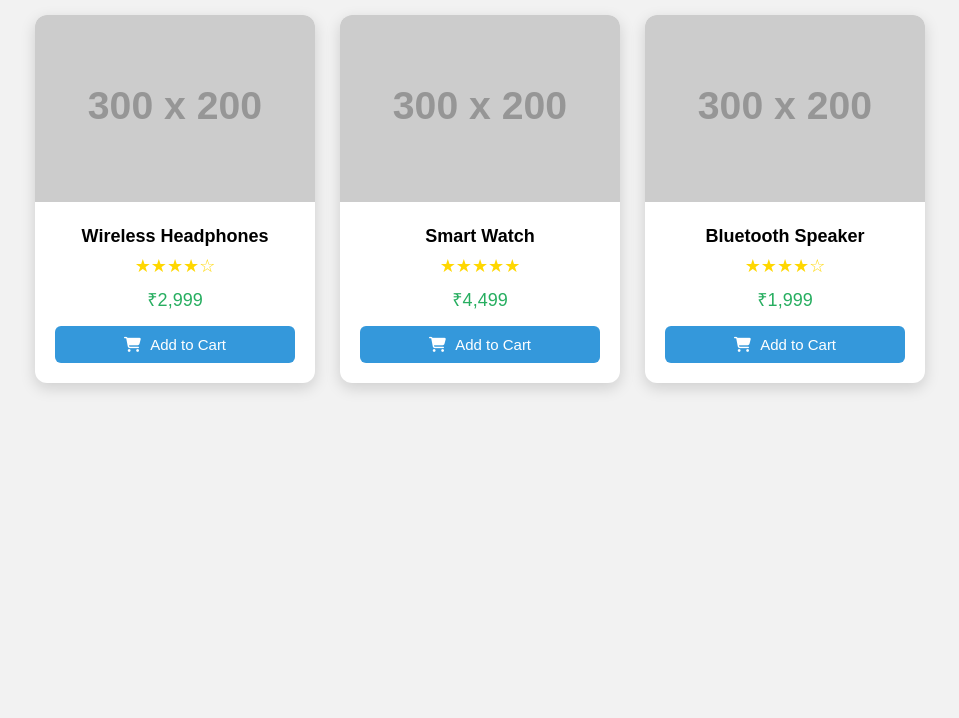
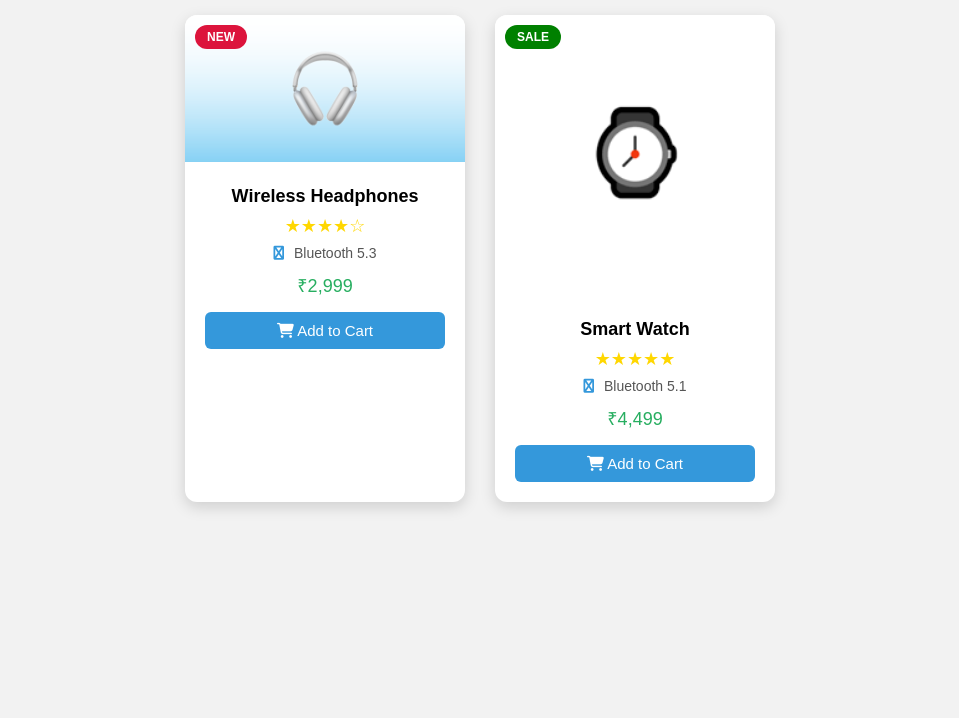
Before and after one commit to luffy-loop/BuyBox, a plain HTML site: page index.html in a window 1280 px wide. Shown: the part 82-800 px from the top of the page, without its empty margins (160-1119 px from the left). Drawn offline with Linux system fonts and the light colour scheme; placeholder pictures from the web are drawn by us.

Commit message:
Add bluetooth feature and enhanced product card UI

```diff
--- a/index.html
+++ b/index.html
@@ -2,78 +2,71 @@
 <html lang="en">
 <head>
     <meta charset="UTF-8">
-    <title>Product Cards</title>
+    <title>BuyBox</title>
     <link rel="stylesheet" href="style.css">
 
-    <!-- Font Awesome for cart icon -->
+    <!-- Font Awesome Icons -->
     <link rel="stylesheet"
           href="https://cdnjs.cloudflare.com/ajax/libs/font-awesome/6.5.0/css/all.min.css">
 </head>
 <body>
 
-<h1 class="title">Our Products</h1>
+<h1 class="title">BuyBox Products</h1>
 
 <div class="container">
 
-    <!-- Card 1 -->
+    <!-- Product 1 -->
     <div class="card">
+
+        <span class="badge">NEW</span>
+
         <div class="image">
-            <img src="https://via.placeholder.com/300x200" alt="Product">
+            <img src="headphone.png" alt="Wireless Headphones">
+            <div class="overlay">Quick View</div>
         </div>
 
         <div class="content">
             <h2>Wireless Headphones</h2>
 
-            <div class="stars">
-                ★★★★☆
+            <div class="stars">★★★★☆</div>
+
+            <div class="features">
+                <span><i class="fa fa-bluetooth-b"></i> Bluetooth 5.3</span>
             </div>
 
             <p class="price">₹2,999</p>
 
             <button>
-                <i class="fa fa-shopping-cart"></i> Add to Cart
+                <i class="fa fa-shopping-cart"></i>
+                Add to Cart
             </button>
         </div>
     </div>
 
-    <!-- Card 2 -->
+    <!-- Product 2 -->
     <div class="card">
+
+        <span class="badge sale">SALE</span>
+
         <div class="image">
-            <img src="https://via.placeholder.com/300x200" alt="Product">
+            <img src="smartwatch.png" alt="Smart Watch">
+            <div class="overlay">Quick View</div>
         </div>
 
         <div class="content">
             <h2>Smart Watch</h2>
 
-            <div class="stars">
-                ★★★★★
+            <div class="stars">★★★★★</div>
+
+            <div class="features">
+                <span><i class="fa fa-bluetooth-b"></i> Bluetooth 5.1</span>
             </div>
 
             <p class="price">₹4,499</p>
 
             <button>
-                <i class="fa fa-shopping-cart"></i> Add to Cart
-            </button>
-        </div>
-    </div>
-
-    <!-- Card 3 -->
-    <div class="card">
-        <div class="image">
-            <img src="https://via.placeholder.com/300x200" alt="Product">
-        </div>
-
-        <div class="content">
-            <h2>Bluetooth Speaker</h2>
-
-            <div class="stars">
-                ★★★★☆
-            </div>
-
-            <p class="price">₹1,999</p>
-
-            <button>
-                <i class="fa fa-shopping-cart"></i> Add to Cart
+                <i class="fa fa-shopping-cart"></i>
+                Add to Cart
             </button>
         </div>
     </div>
--- a/style.css
+++ b/style.css
@@ -19,8 +19,8 @@ body {
 /* Container */
 .container {
     display: flex;
-    gap: 25px;
     justify-content: center;
+    gap: 30px;
     flex-wrap: wrap;
 }
 
@@ -30,25 +30,65 @@ body {
     background: #fff;
     border-radius: 12px;
     overflow: hidden;
+    position: relative;
     box-shadow: 0 5px 15px rgba(0,0,0,0.15);
     transition: transform 0.3s ease, box-shadow 0.3s ease;
 }
 
-/* Hover animation */
 .card:hover {
     transform: translateY(-10px);
     box-shadow: 0 15px 30px rgba(0,0,0,0.25);
 }
 
+/* Badge */
+.badge {
+    position: absolute;
+    top: 10px;
+    left: 10px;
+    background: crimson;
+    color: #fff;
+    padding: 5px 12px;
+    font-size: 12px;
+    border-radius: 20px;
+    font-weight: bold;
+    z-index: 2;
+}
+
+.badge.sale {
+    background: green;
+}
+
 /* Image */
+.image {
+    position: relative;
+    overflow: hidden;
+}
+
 .image img {
     width: 100%;
     transition: transform 0.3s ease;
 }
 
-/* Image zoom */
-.card:hover .image img {
+.card:hover img {
     transform: scale(1.1);
+}
+
+/* Overlay */
+.overlay {
+    position: absolute;
+    inset: 0;
+    background: rgba(0,0,0,0.6);
+    color: white;
+    display: flex;
+    align-items: center;
+    justify-content: center;
+    font-size: 18px;
+    opacity: 0;
+    transition: opacity 0.3s ease;
+}
+
+.card:hover .overlay {
+    opacity: 1;
 }
 
 /* Content */
@@ -65,8 +105,20 @@ body {
 /* Stars */
 .stars {
     color: gold;
-    margin-bottom: 10px;
     font-size: 18px;
+    margin-bottom: 8px;
+}
+
+/* Features */
+.features {
+    font-size: 14px;
+    color: #555;
+    margin-bottom: 12px;
+}
+
+.features i {
+    color: #3498db;
+    margin-right: 6px;
 }
 
 /* Price */
@@ -82,15 +134,11 @@ button {
     padding: 10px;
     border: none;
     background: #3498db;
-    color: #fff;
+    color: white;
     font-size: 15px;
     border-radius: 6px;
     cursor: pointer;
     transition: background 0.3s ease;
-}
-
-button i {
-    margin-right: 6px;
 }
 
 button:hover {
```
Also changed, not shown: bluetooth.jpg (added).
